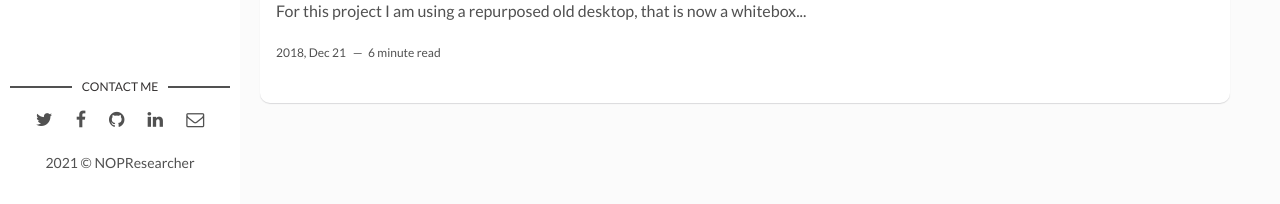
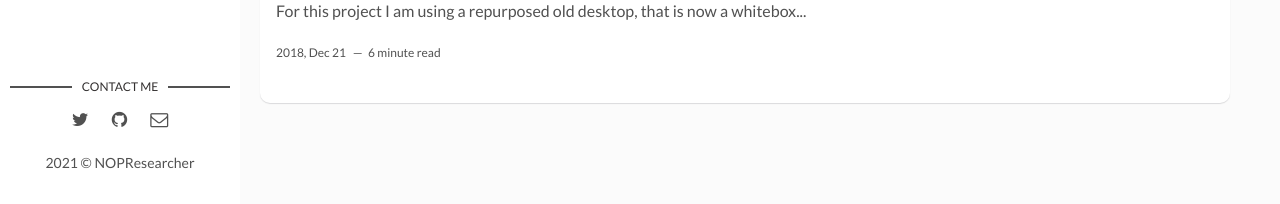
Before and after one commit to nopresearcher/nopresearcher.github.io, a Jekyll site: the page built from index.html, in a window 1280 px wide. Shown: the part 693-897 px from the top of the page. Built offline with Jekyll 4.4.1, drawn with Linux system fonts in a browser that asks for light colours; the list of posts is cut into pages by our own code.

Commit message:
new theme

```diff
--- a/_layouts/main.html
+++ b/_layouts/main.html
@@ -24,7 +24,7 @@ layout: default
         {% if site.social-facebook %}
           <li><a href="https://facebook.com/{{ site.social-facebook }}" target="_blank"><i class="fa fa-facebook" aria-hidden="true"></i></a></li>
         {% else %}
-          <li><a href="https://facebook.com/" target="_blank"><i class="fa fa-facebook" aria-hidden="true"></i></a></li>
+          <!-- <li><a href="https://facebook.com/" target="_blank"><i class="fa fa-facebook" aria-hidden="true"></i></a></li> -->
         {% endif %}
         {% if site.social-github %}
           <li class="github"><a href="http://github.com/{{site.social-github}}" target="_blank"><i class="fa fa-github"></i></a></li>
@@ -34,7 +34,7 @@ layout: default
         {% if site.social-linkedin %}
           <li class="linkedin"><a href="https://in.linkedin.com/in/{{site.social-linkedin}}" target="_blank"><i class="fa fa-linkedin"></i></a></li>
         {% else %}
-          <li class="linkedin"><a href="https://in.linkedin.com/" target="_blank"><i class="fa fa-linkedin" aria-hidden="true"></i></a></li>
+          <!-- <li class="linkedin"><a href="https://in.linkedin.com/" target="_blank"><i class="fa fa-linkedin" aria-hidden="true"></i></a></li> -->
         {% endif %}
         {% if site.social-email %}
           <li class="email"><a href="mailto:{{site.social-email}}"><i class="fa fa-envelope-o"></i></a></li>
```
